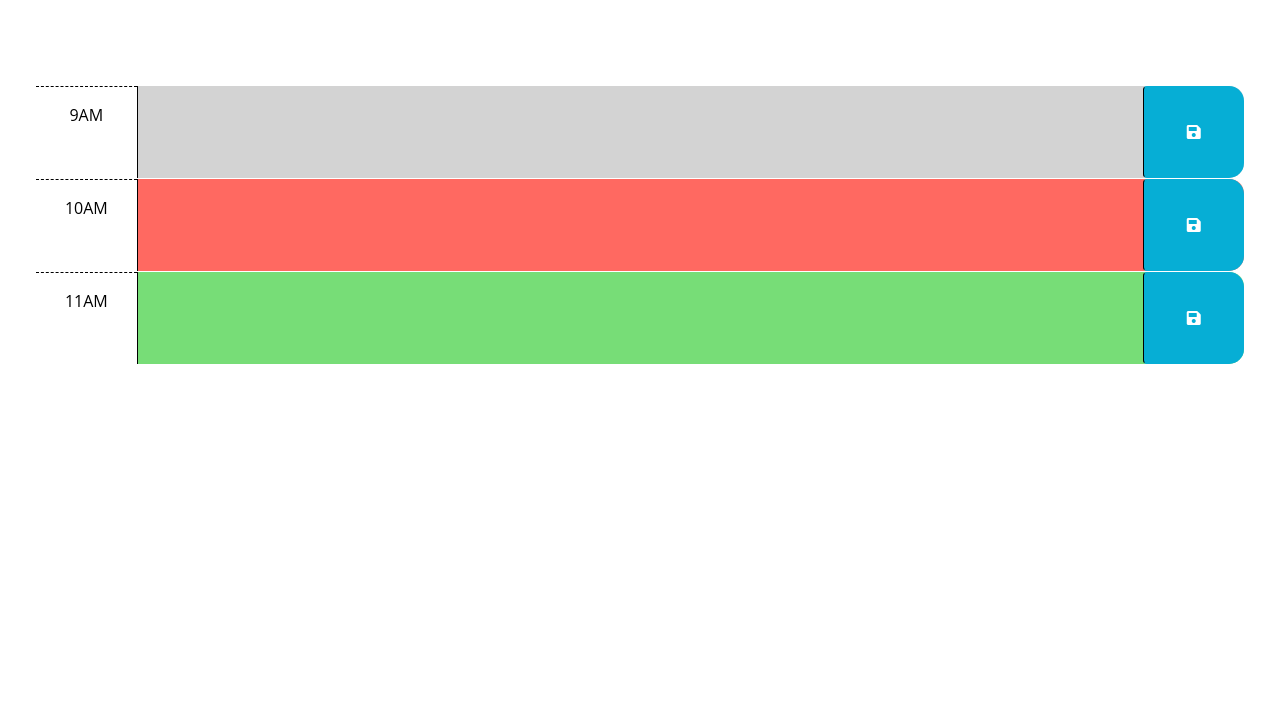
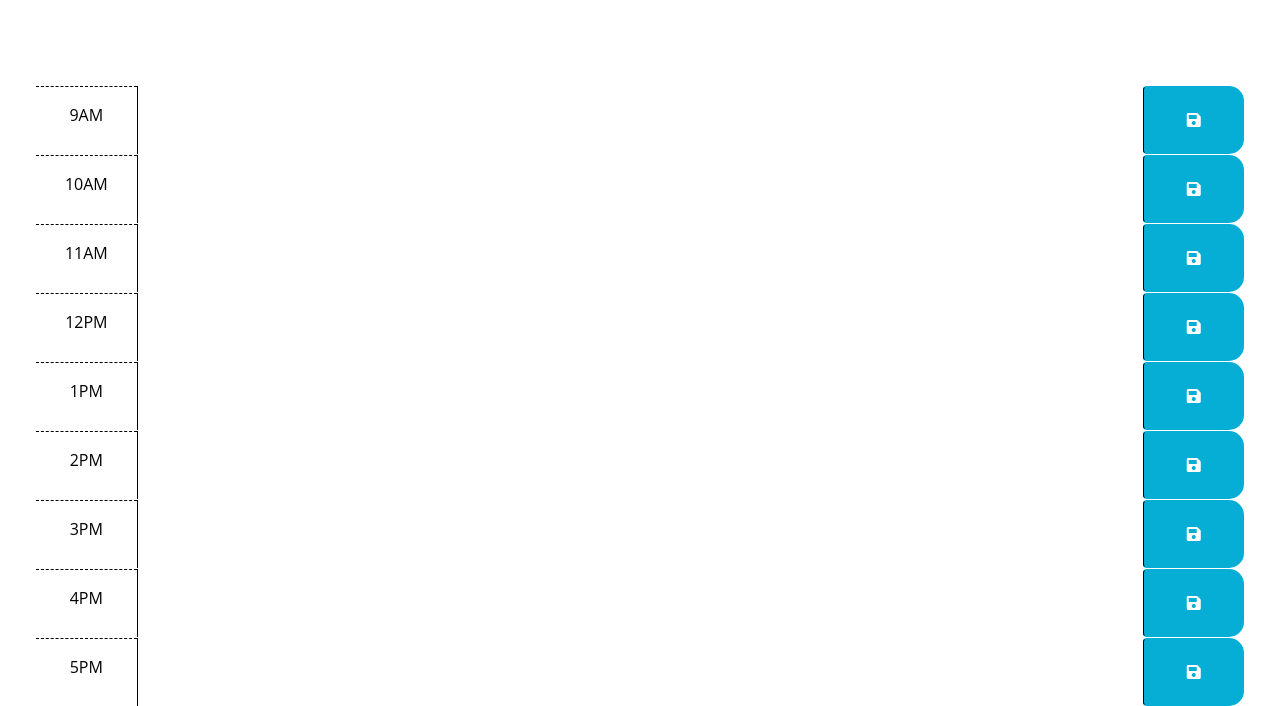
Before and after one commit to spadilla512/calendar-planner, a plain HTML site: page index.html in a window 1280 px wide. Shown: the part 166-872 px from the top of the page. Before the commit the page ends 800 px from the top, so only its background shows below. Drawn offline with nearby package versions, Linux system fonts and the light colour scheme; files that its build step writes are made by us from their sources.

Commit message:
updated index.html file to contain each hour

```diff
--- a/index.html
+++ b/index.html
@@ -4,32 +4,30 @@
     <meta charset="UTF-8" />
     <meta name="viewport" content="width=device-width, initial-scale=1.0" />
     <meta http-equiv="X-UA-Compatible" content="ie=edge" />
-    <link
-      href="https://cdn.jsdelivr.net/npm/bootstrap@5.1.3/dist/css/bootstrap.min.css"
-      rel="stylesheet"
+
+    <link rel="stylesheet" href="https://cdn.jsdelivr.net/npm/bootstrap@5.1.3/dist/css/bootstrap.min.css"
       integrity="sha384-1BmE4kWBq78iYhFldvKuhfTAU6auU8tT94WrHftjDbrCEXSU1oBoqyl2QvZ6jIW3"
-      crossorigin="anonymous"
-    />
-    <link
-      rel="stylesheet"
-      href="https://use.fontawesome.com/releases/v5.8.1/css/all.css"
+      crossorigin="anonymous"/>
+
+    <link rel="stylesheet" href="https://use.fontawesome.com/releases/v5.8.1/css/all.css"
       integrity="sha384-50oBUHEmvpQ+1lW4y57PTFmhCaXp0ML5d60M1M7uH2+nqUivzIebhndOJK28anvf"
-      crossorigin="anonymous"
-    />
-    <link
-      href="https://fonts.googleapis.com/css2?family=Fira+Sans:wght@400;700&display=swap"
-      rel="stylesheet"
-    />
-    <link rel="stylesheet" href="style.css" />
+      crossorigin="anonymous"/>
+
+    <link rel="stylesheet" href="https://fonts.googleapis.com/css2?family=Fira+Sans:wght@400;700&display=swap"/>
+
+    <link rel="stylesheet" href="./assets/style.css" />
+
     <title>Work Day Scheduler</title>
   </head>
 
   <body>
-    <header class="p-5 mb-4">
-      <h1 class="display-3">Work Day Scheduler</h1>
+
+    <header class="p-5 mb-4 jumbotron">
+      <h1 class="display-3">Calendar Scheduler</h1>
       <p class="lead">A simple calendar app for scheduling your work day</p>
-      <p id="currentDay" class="lead"></p>
+      <p id="currentDay" class="lead time-block"></p>
     </header>
+
     <div class="container-fluid px-5">
       <!-- Use class for "past", "present", and "future" to apply styles to the
         time-block divs accordingly. The javascript will need to do this by
@@ -42,31 +40,69 @@
         -->
 
       <!-- Example of a past time block. The "past" class adds a gray background color. -->
-      <div id="hour-9" class="row time-block past">
+      <div id="hour-9" class="row time-block">
         <div class="col-2 col-md-1 hour text-center py-3">9AM</div>
-        <textarea class="col-8 col-md-10 description" rows="3"> </textarea>
+        <textarea class="col-8 col-md-10 description"> </textarea>
         <button class="btn saveBtn col-2 col-md-1" aria-label="save">
-          <i class="fas fa-save" aria-hidden="true"></i>
-        </button>
+          <i class="fas fa-save" aria-hidden="true"></i></button>
       </div>
 
-      <!-- Example of a present time block. The "present" class adds a red background color. -->
-      <div id="hour-10" class="row time-block present">
+      <div id="hour-10" class="row time-block">
         <div class="col-2 col-md-1 hour text-center py-3">10AM</div>
-        <textarea class="col-8 col-md-10 description" rows="3"> </textarea>
+        <textarea class="col-8 col-md-10 description"> </textarea>
         <button class="btn saveBtn col-2 col-md-1" aria-label="save">
-          <i class="fas fa-save" aria-hidden="true"></i>
-        </button>
+          <i class="fas fa-save" aria-hidden="true"></i></button>
       </div>
 
-      <!-- Example of a future time block. The "future" class adds a green background color. -->
-      <div id="hour-11" class="row time-block future">
+      <div id="hour-11" class="row time-block">
         <div class="col-2 col-md-1 hour text-center py-3">11AM</div>
-        <textarea class="col-8 col-md-10 description" rows="3"> </textarea>
+        <textarea class="col-8 col-md-10 description"> </textarea>
         <button class="btn saveBtn col-2 col-md-1" aria-label="save">
-          <i class="fas fa-save" aria-hidden="true"></i>
-        </button>
+          <i class="fas fa-save" aria-hidden="true"></i></button>
       </div>
+
+      <div id="hour-12" class="row time-block">
+        <div class="col-2 col-md-1 hour text-center py-3">12PM</div>
+        <textarea class="col-8 col-md-10 description"> </textarea>
+        <button class="btn saveBtn col-2 col-md-1" aria-label="save">
+          <i class="fas fa-save" aria-hidden="true"></i></button>
+      </div>
+
+      <div id="hour-13" class="row time-block">
+        <div class="col-2 col-md-1 hour text-center py-3">1PM</div>
+        <textarea class="col-8 col-md-10 description"> </textarea>
+        <button class="btn saveBtn col-2 col-md-1" aria-label="save">
+          <i class="fas fa-save" aria-hidden="true"></i></button>
+      </div>
+
+      <div id="hour-14" class="row time-block">
+        <div class="col-2 col-md-1 hour text-center py-3">2PM</div>
+        <textarea class="col-8 col-md-10 description"> </textarea>
+        <button class="btn saveBtn col-2 col-md-1" aria-label="save">
+          <i class="fas fa-save" aria-hidden="true"></i></button>
+      </div>
+
+      <div id="hour-15" class="row time-block">
+        <div class="col-2 col-md-1 hour text-center py-3">3PM</div>
+        <textarea class="col-8 col-md-10 description"> </textarea>
+        <button class="btn saveBtn col-2 col-md-1" aria-label="save">
+          <i class="fas fa-save" aria-hidden="true"></i></button>
+      </div>
+
+      <div id="hour-16" class="row time-block">
+        <div class="col-2 col-md-1 hour text-center py-3">4PM</div>
+        <textarea class="col-8 col-md-10 description"> </textarea>
+        <button class="btn saveBtn col-2 col-md-1" aria-label="save">
+          <i class="fas fa-save" aria-hidden="true"></i></button>
+      </div>
+
+      <div id="hour-17" class="row time-block">
+        <div class="col-2 col-md-1 hour text-center py-3">5PM</div>
+        <textarea class="col-md-10 description"> </textarea>
+        <button class="btn saveBtn col-2 col-md-1" aria-label="save">
+          <i class="fas fa-save" aria-hidden="true"></i></button>
+      </div>
+
     </div>
 
     <script src="https://cdnjs.cloudflare.com/ajax/libs/jquery/3.2.1/jquery.min.js"></script>
@@ -74,6 +110,6 @@
     integrity="sha256-iu/zLUB+QgISXBLCW/mcDi/rnf4m4uEDO0wauy76x7U="
     crossorigin="anonymous"></script>
 
-    <script src="script.js"></script>
+    <script src="./assets/script.js"></script>
   </body>
 </html>
```
